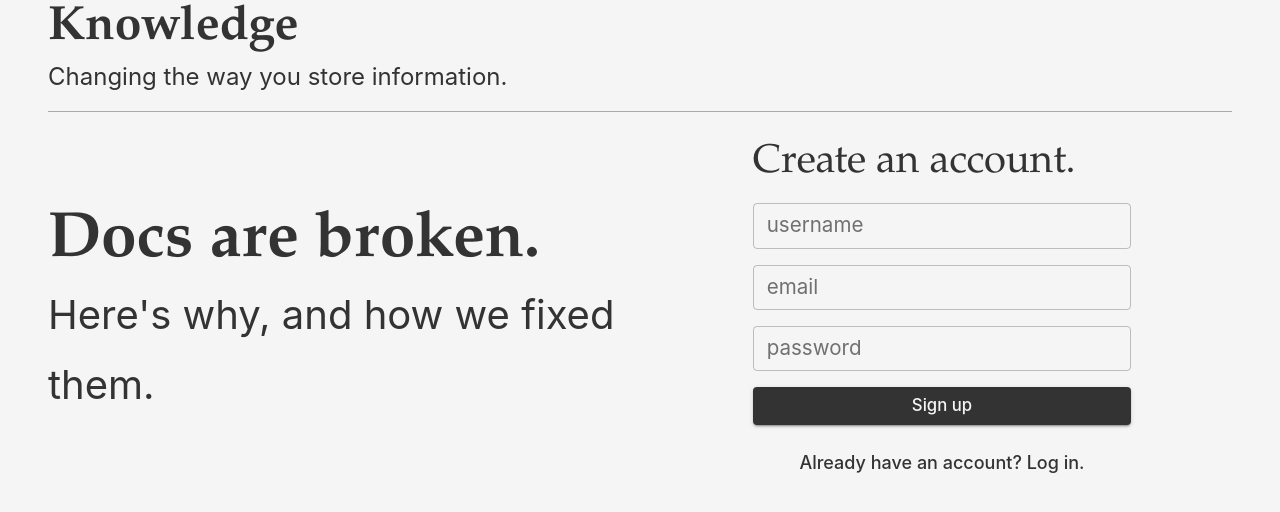
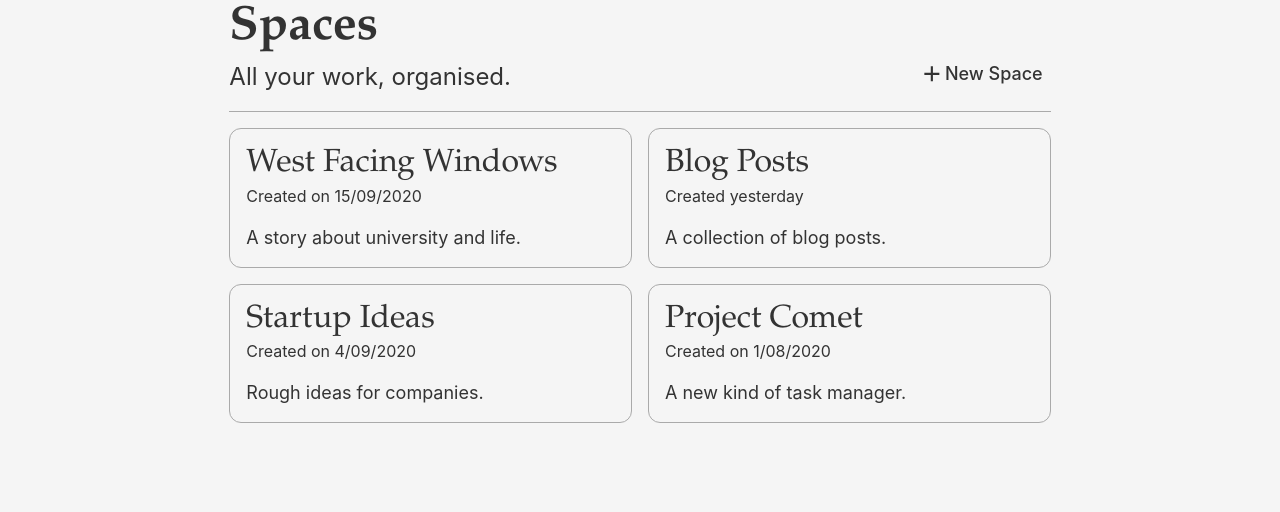
Before and after one commit to sbsto/knowledge, a React (Create React App) app in the folder client/: page /home in a window 1280 px wide. Shown: the top 512 px of the page. Built offline with nearby package versions, Linux system fonts and the light colour scheme.

Commit message:
create spaces page and route to it from login and create account

```diff
--- a/client/src/App.tsx
+++ b/client/src/App.tsx
@@ -2,7 +2,7 @@ import React from 'react';
 import { BrowserRouter as Router, Switch, Route } from 'react-router-dom'
 import { Container } from '@material-ui/core'
 import { makeStyles, createStyles } from '@material-ui/core/styles'
-import { Home, Login, DocumentView } from './components/'
+import { Landing, Login, DocumentView, Home } from './components/'
 
 const useStyles = makeStyles(() =>
   createStyles({
@@ -21,11 +21,14 @@ function App() {
           <Route path='/document'>
             <DocumentView />
           </Route>
+          <Route path='/home'>
+            <Home />
+          </Route>
           <Route path='/login'>
             <Login />
           </Route>
           <Route path="/">
-            <Home />
+            <Landing />
           </Route>
         </Switch>
       </Router>
--- /dev/null
+++ b/client/src/components/HomeComponents/Home.tsx
@@ -0,0 +1,127 @@
+import React, { useState } from 'react'
+import { Grid, Typography, Button } from '@material-ui/core'
+import { makeStyles, createStyles, Theme } from '@material-ui/core/styles'
+import { Add } from '@material-ui/icons'
+import { SpaceListItem } from '..'
+
+interface Space {
+    title: string,
+    created: string,
+    description: string
+}
+
+const useStyles = makeStyles((theme: Theme) =>
+    createStyles({
+        headerContainer: {
+            paddingBottom: theme.spacing(2),
+            borderBottom: '1px #aaaaaa solid'
+        },
+        itemContainer: {
+            marginTop: theme.spacing(1)
+        },
+        item: {
+            width: '100%'
+        },
+        emptyState: {
+            width: '100%',
+            marginTop: theme.spacing(6)
+        }
+    })
+)
+
+function Home() {
+    const styles = useStyles()
+
+    const [spaces, setSpaces] = useState(
+        [
+            {
+                title: "West Facing Windows",
+                created: "on 15/09/2020",
+                description: "A story about university and life."
+            },
+            {
+                title: "Blog Posts",
+                created: "yesterday",
+                description: "A collection of blog posts."
+            },
+            {
+                title: "Startup Ideas",
+                created: "on 4/09/2020",
+                description: "Rough ideas for companies."
+            },
+            {
+                title: "Project Comet",
+                created: "on 1/08/2020",
+                description: "A new kind of task manager."
+            }
+
+        ]
+    )
+
+    const spacesList = spaces.map((space: Space, index: number) => {
+        return (
+            <Grid item md={6} className={styles.item} key={index}>
+                <SpaceListItem
+                    title={space.title}
+                    createdDate={space.created}
+                    description={space.description}
+                />
+            </Grid>
+        )
+    })
+
+    const spacesContainer = (
+        <Grid
+            item container
+            direction="row"
+            justify="space-between"
+            spacing={2}
+            className={styles.itemContainer}
+        >
+            {spacesList}
+        </Grid>
+    )
+
+    const emptyState = (
+        <Grid
+            item container
+            className={styles.emptyState}
+            justify="center"
+        >
+            <Typography variant="h3">Don't be shy, create your first space.</Typography>
+            <Typography variant="subtitle2">Spaces help keep your information organised.</Typography>
+        </Grid>
+    )
+
+    return (
+        <Grid
+            container
+            alignItems="center"
+            justify="center"
+        >
+            <Grid item md={8}>
+                <Grid
+                    item
+                    container
+                    className={styles.headerContainer}
+                    justify="space-between"
+                    alignItems="flex-end"
+                >
+                    <Grid item>
+                        <Typography variant="h2">Spaces</Typography>
+                        <Typography variant="subtitle2">All your work, organised.</Typography>
+                    </Grid>
+                    <Grid item>
+                        <Button color="primary">
+                            <Add fontSize="small" />
+                            New Space
+                        </Button>
+                    </Grid>
+                </Grid>
+                {spaces.length ? spacesContainer : emptyState}
+            </Grid>
+        </Grid>
+    )
+}
+
+export default Home
--- /dev/null
+++ b/client/src/components/HomeComponents/SpaceListItem.tsx
@@ -0,0 +1,50 @@
+import React from 'react'
+import { Grid, Typography } from '@material-ui/core'
+import { makeStyles, createStyles, Theme } from '@material-ui/core/styles'
+
+interface SpaceListItemProps {
+    title: string,
+    createdDate: string,
+    description: string
+}
+
+const useStyles = makeStyles((theme: Theme) =>
+    createStyles({
+        item: {
+            padding: theme.spacing(2),
+            borderRadius: "12px",
+            border: '1px #aaaaaa solid',
+            cursor: 'pointer'
+        }
+    })
+)
+
+function SpaceListItem(props: SpaceListItemProps) {
+    const styles = useStyles()
+
+    return (
+        <Grid
+            item
+            container
+            className={styles.item}
+        >
+            <Grid
+                item container
+                direction="column"
+                spacing={2}
+            >
+                <Grid item>
+                    <Typography variant="h4">{props.title}</Typography>
+                    <Typography variant="body2">Created {props.createdDate}</Typography>
+                </Grid>
+                <Grid item>
+                    <Typography variant="body1">{props.description}</Typography>
+                </Grid>
+            </Grid>
+            <Grid item>
+            </Grid>
+        </Grid>
+    )
+}
+
+export default SpaceListItem
--- a/client/src/components/LandingComponents/CreateAccount.tsx
+++ b/client/src/components/LandingComponents/CreateAccount.tsx
@@ -20,6 +20,7 @@ function CreateAccount() {
         }).then((res) => {
             const token = res.data.token
             localStorage.setItem('token', token)
+            history.push('/home')
         }).catch(() => {
             localStorage.removeItem('token')
         })
--- a/client/src/components/LandingComponents/Home.tsx
+++ b/client/src/components/LandingComponents/Landing.tsx
@@ -11,7 +11,7 @@ const useStyles = makeStyles(() =>
     })
 )
 
-function Home() {
+function Landing() {
     const styles = useStyles()
 
     return (
@@ -44,4 +44,4 @@ function Home() {
     )
 }
 
-export default Home
+export default Landing
--- a/client/src/components/LandingComponents/Login.tsx
+++ b/client/src/components/LandingComponents/Login.tsx
@@ -1,4 +1,5 @@
 import React, { useState } from 'react'
+import { useHistory } from 'react-router-dom'
 import { Typography, Grid, TextField, Button, Container } from '@material-ui/core'
 import { makeStyles, createStyles } from '@material-ui/core/styles'
 import axios from 'axios'
@@ -13,6 +14,8 @@ const useStyles = makeStyles(() =>
 )
 
 function Login() {
+    const history = useHistory()
+
     const [signupCredentials, setSignupCredentials] = useState({
         username: '',
         password: ''
@@ -27,6 +30,7 @@ function Login() {
         }).then((res) => {
             const token = res.data.token
             localStorage.setItem('token', token)
+            history.push('/home')
         }).catch(() => {
             localStorage.removeItem('token')
         })
--- a/client/src/components/index.ts
+++ b/client/src/components/index.ts
@@ -2,9 +2,11 @@ export { default as ControlBar } from './DocumentComponents/ControlBar'
 export { default as CreateAccount } from './LandingComponents/CreateAccount'
 export { default as Document } from './DocumentComponents/Document'
 export { default as DocumentView } from './DocumentComponents/DocumentView'
-export { default as Home } from './LandingComponents/Home'
+export { default as Landing } from './LandingComponents/Landing'
 export { default as Header } from './LandingComponents/Header'
 export { default as Login } from './LandingComponents/Login'
 export { default as Paragraph } from './DocumentComponents/Paragraph'
 export { default as Title } from './DocumentComponents/Title'
 export { default as Heading } from './DocumentComponents/Heading'
+export { default as Home } from './HomeComponents/Home'
+export { default as SpaceListItem } from './HomeComponents/SpaceListItem'
--- a/client/src/theme.ts
+++ b/client/src/theme.ts
@@ -38,6 +38,11 @@ export default createMuiTheme({
             fontWeight: 400,
             fontSize: 40
         },
+        h4: {
+            fontFamily: fontFamilySerif,
+            fontWeight: 400,
+            fontSize: 32
+        },
         subtitle1: {
             fontFamily: fontFamilySansSerif,
             fontWeight: 400,
@@ -47,6 +52,16 @@ export default createMuiTheme({
             fontFamily: fontFamilySansSerif,
             fontWeight: 400,
             fontSize: 24
+        },
+        body1: {
+            fontFamily: fontFamilySansSerif,
+            fontWeight: 400,
+            fontSize: 18
+        },
+        body2: {
+            fontFamily: fontFamilySansSerif,
+            fontWeight: 400,
+            fontSize: 16
         },
         button: {
             fontFamily: fontFamilySansSerif,
```
